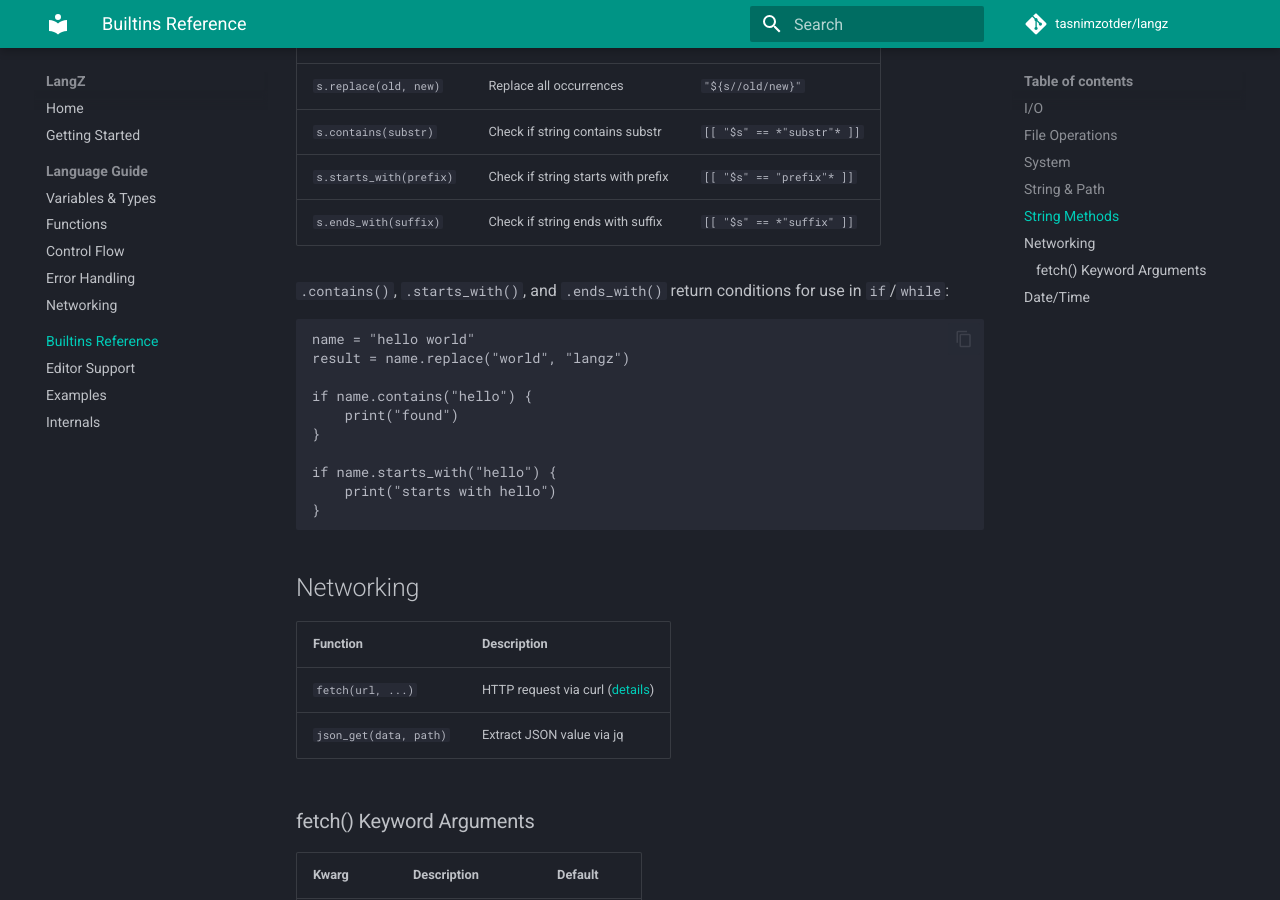
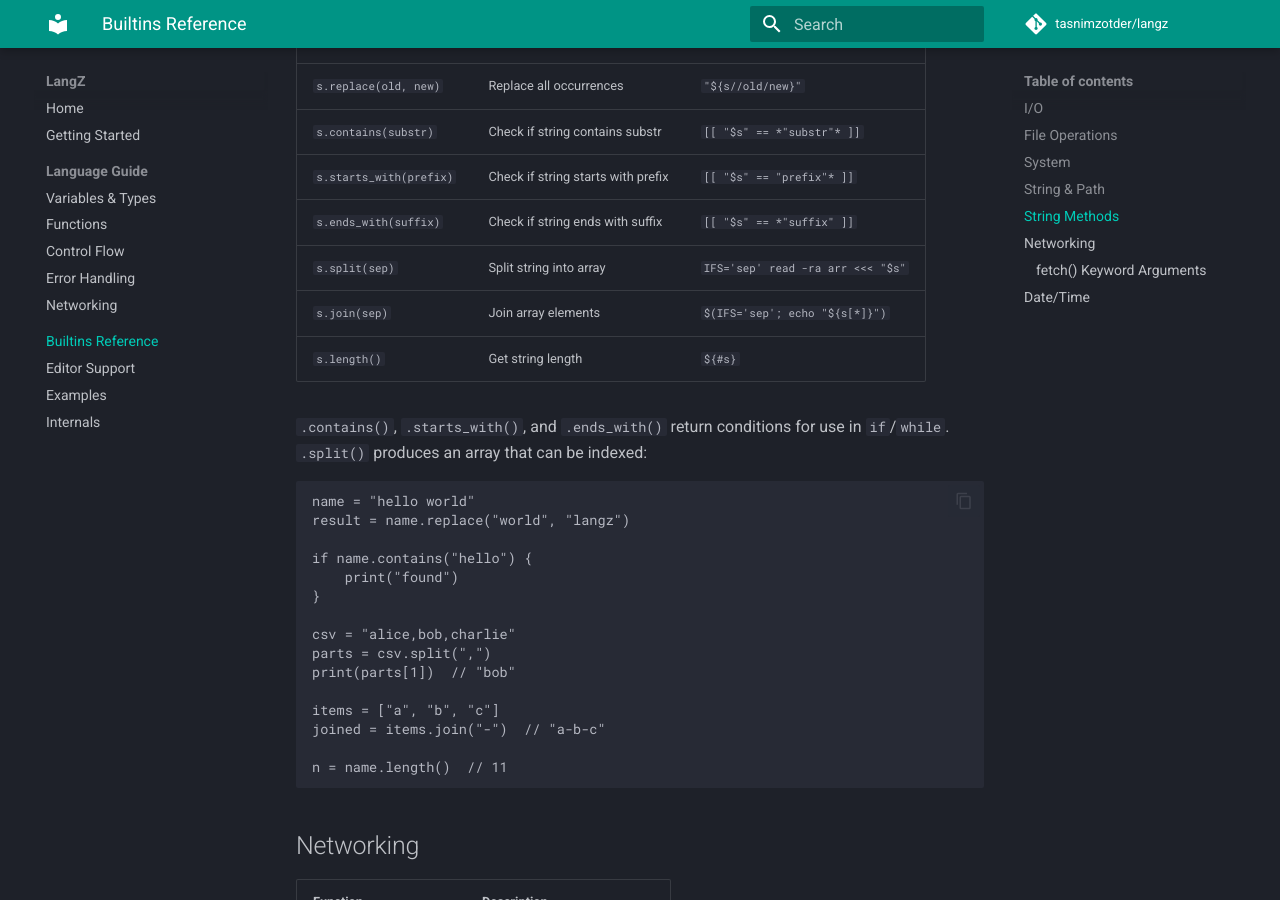
Before and after one commit to tasnimzotder/langz, an MkDocs documentation site: the page built from docs/builtins.md, in a window 1280 px wide and 900 px high, scrolled down 2342 px. Built offline with MkDocs 1.6.1 and Material for MkDocs 9.7.7, drawn with Linux system fonts in a browser that asks for light colours; comment, search, counter and statistics services are not loaded.

Commit message:
Add split/join/length string methods, CI gotestsum, and VS Code extension polish
- Add .split(sep), .join(sep), .length() string methods with codegen and E2E tests
- Update CI to use gotestsum instead of go test, rename job to "test"
- Polish VS Code extension: add missing builtins, elif, |>/compound operators,
  method highlighting, marketplace metadata, .vscodeignore, and CHANGELOG

Co-Authored-By: Claude Opus 4.6 <noreply@anthropic.com>

````diff
--- a/docs/builtins.md
+++ b/docs/builtins.md
@@ -63,8 +63,12 @@ Methods called on string variables:
 | `s.contains(substr)` | Check if string contains substr | `[[ "$s" == *"substr"* ]]` |
 | `s.starts_with(prefix)` | Check if string starts with prefix | `[[ "$s" == "prefix"* ]]` |
 | `s.ends_with(suffix)` | Check if string ends with suffix | `[[ "$s" == *"suffix" ]]` |
+| `s.split(sep)` | Split string into array | `IFS='sep' read -ra arr <<< "$s"` |
+| `s.join(sep)` | Join array elements | `$(IFS='sep'; echo "${s[*]}")` |
+| `s.length()` | Get string length | `${#s}` |
 
-`.contains()`, `.starts_with()`, and `.ends_with()` return conditions for use in `if`/`while`:
+`.contains()`, `.starts_with()`, and `.ends_with()` return conditions for use in `if`/`while`.
+`.split()` produces an array that can be indexed:
 
 ```
 name = "hello world"
@@ -74,9 +78,14 @@ if name.contains("hello") {
     print("found")
 }
 
-if name.starts_with("hello") {
-    print("starts with hello")
-}
+csv = "alice,bob,charlie"
+parts = csv.split(",")
+print(parts[1])  // "bob"
+
+items = ["a", "b", "c"]
+joined = items.join("-")  // "a-b-c"
+
+n = name.length()  // 11
 ```
 
 ## Networking
````
Also changed, not shown: README.md (+10 -3 lines), editors/vscode/CHANGELOG.md (added, +10 -0 lines), 10 other files.
